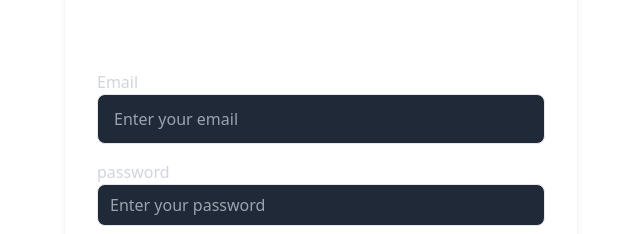
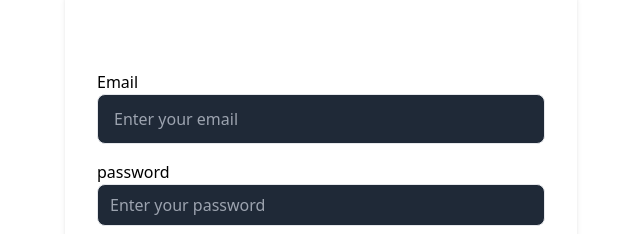
Before and after one commit to Skidesign1/skye-partnerdash, a React (Vite) app: page /login in a window 1280 px wide. Shown: the part 222-456 px from the top of the page, without its empty margins (319-959 px from the left). Built offline with nearby package versions, Linux system fonts and the light colour scheme.

Commit message:
Updated UI and fixed background color

```diff
--- a/src/pages/LoginPage.jsx
+++ b/src/pages/LoginPage.jsx
@@ -8,7 +8,7 @@ const navigate = useNavigate();
         navigate("/dashboard");
     };
    return(
-        <div className="flex flex-col items-center justify-center h-screen w-full bg-white">
+        <div className="flex flex-col items-center justify-center h-screen w-full bg-white text-black">
             <div className="absolute top-8 w-full flex justify-center">
          <img src="/logo.png" alt="Logo" className="w-32 mx-auto" />
          </div>
@@ -22,7 +22,7 @@ const navigate = useNavigate();
 
                 <form onSubmit={handleLogin}>
                     <div className="mb-4">
-                        <label className="block text-gray-300">Email</label>
+                        <label className="block text-black">Email</label>
                         <input
                         type="email"
                         className="w-full px-4 py-3 border rounded-lg focus:outline-none focus:ring focus:border-blue-500 bg-gray-800 text-white "
@@ -32,7 +32,7 @@ const navigate = useNavigate();
                         </div>
 
                         <div className="mb-4">
-                            <label className="block text-gray-300">
+                            <label className="block text-black">
                                 password
                             </label>
                             <input
```
